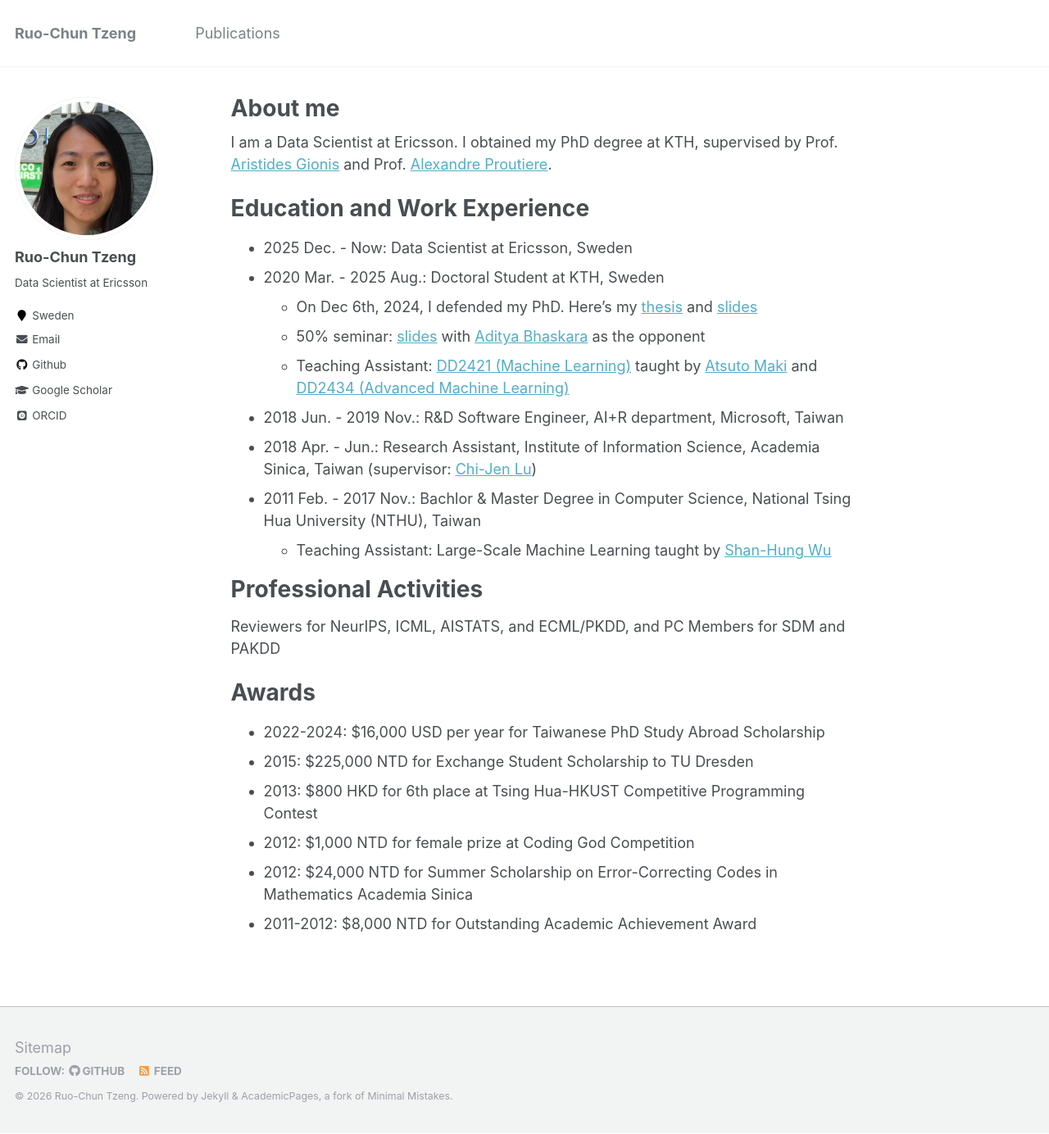
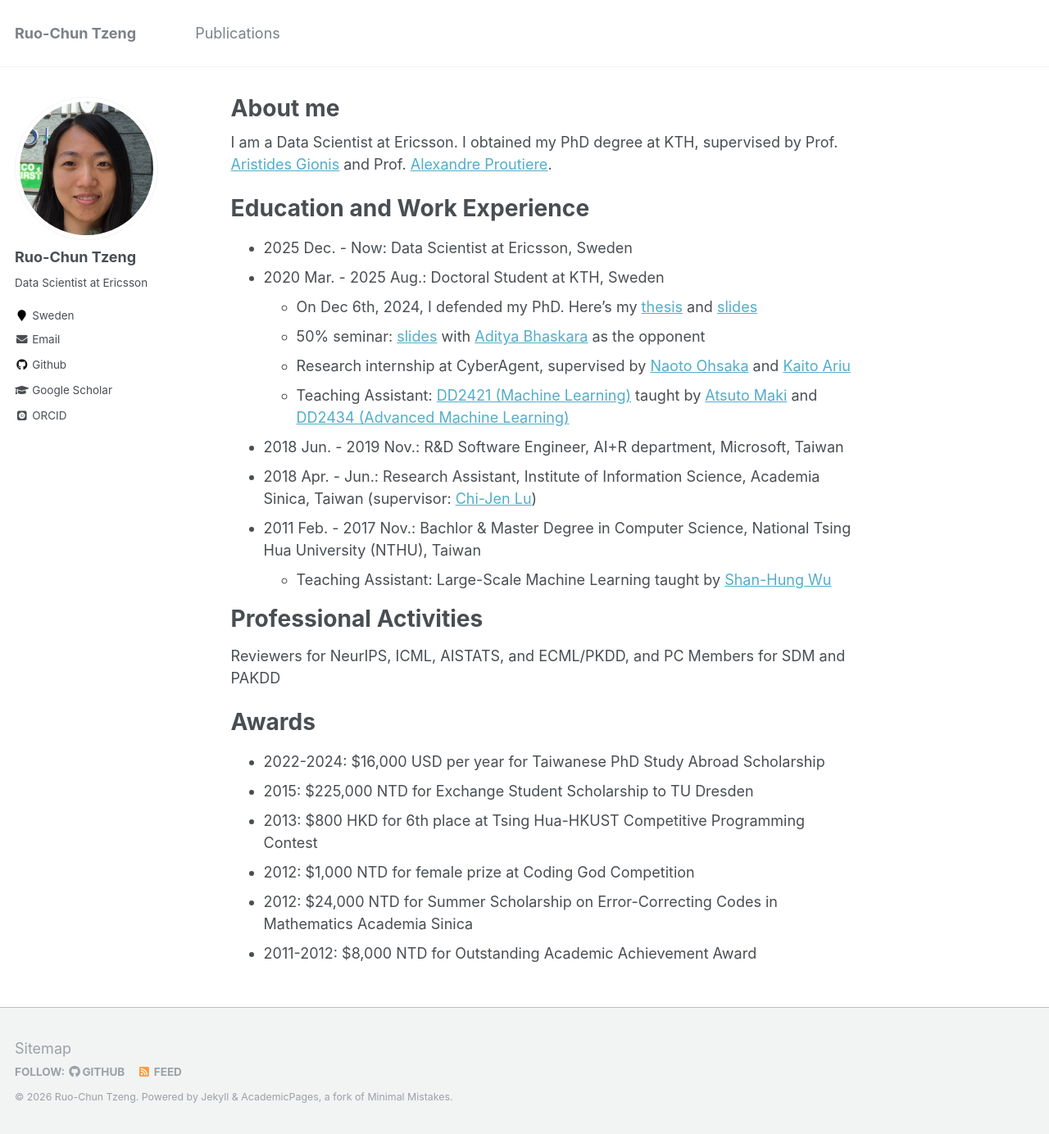
Before and after one commit to rctzeng/rctzeng.github.io, a Jekyll site: the page built from _pages/about.md, in a window 1280 px wide and 1384 px high. Shown: the whole window at 82% size. Built offline with Jekyll 4.4.1, drawn with Linux system fonts in a browser that asks for light colours; some web fonts are replaced.

Commit message:
add internship experience at CyberAgent

```diff
--- a/_pages/about.md
+++ b/_pages/about.md
@@ -16,6 +16,7 @@ Education and Work Experience
 * 2020 Mar. - 2025 Aug.: Doctoral Student at KTH, Sweden
   * On Dec 6th, 2024, I defended my PhD. Here's my [thesis](http://urn.kb.se/resolve?urn=urn:nbn:se:kth:diva-355999) and [slides](slides/PhD-Defense.pdf)
   * 50% seminar: [slides](slides/Half-Time.pdf) with [Aditya Bhaskara](https://scholar.google.com/citations?user=tqxTaiAAAAAJ) as the opponent
+  * Research internship at CyberAgent, supervised by [Naoto Ohsaka](https://scholar.google.com/citations?hl=en&user=Qgkc9DgAAAAJ) and [Kaito Ariu](https://scholar.google.com/citations?user=4zXjxhsAAAAJ)
   * Teaching Assistant: [DD2421 (Machine Learning)](https://www.kth.se/student/kurser/kurs/DD2421) taught by [Atsuto Maki](https://scholar.google.com/citations?user=bfWzlAEAAAAJ) and [DD2434 (Advanced Machine Learning)](https://www.kth.se/student/kurser/kurs/DD2434)
 * 2018 Jun. - 2019 Nov.: R&D Software Engineer, AI+R department, Microsoft, Taiwan
 * 2018 Apr. - Jun.: Research Assistant, Institute of Information Science, Academia Sinica, Taiwan (supervisor: [Chi-Jen Lu](https://scholar.google.com/citations?user=B_SGfJoAAAAJ))
```
